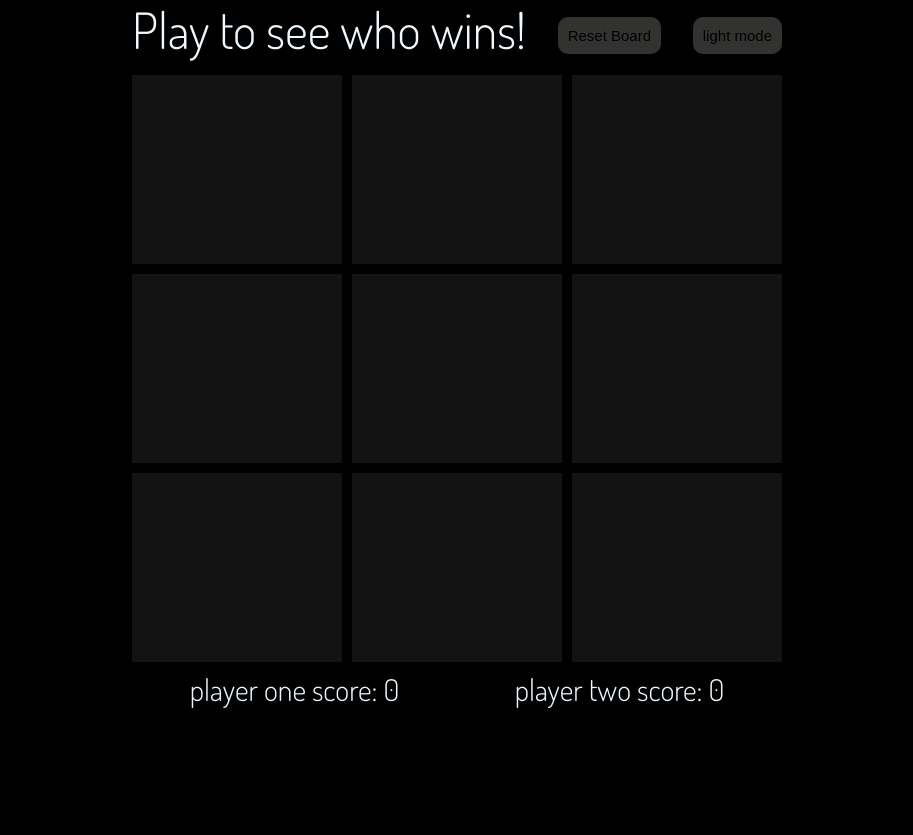
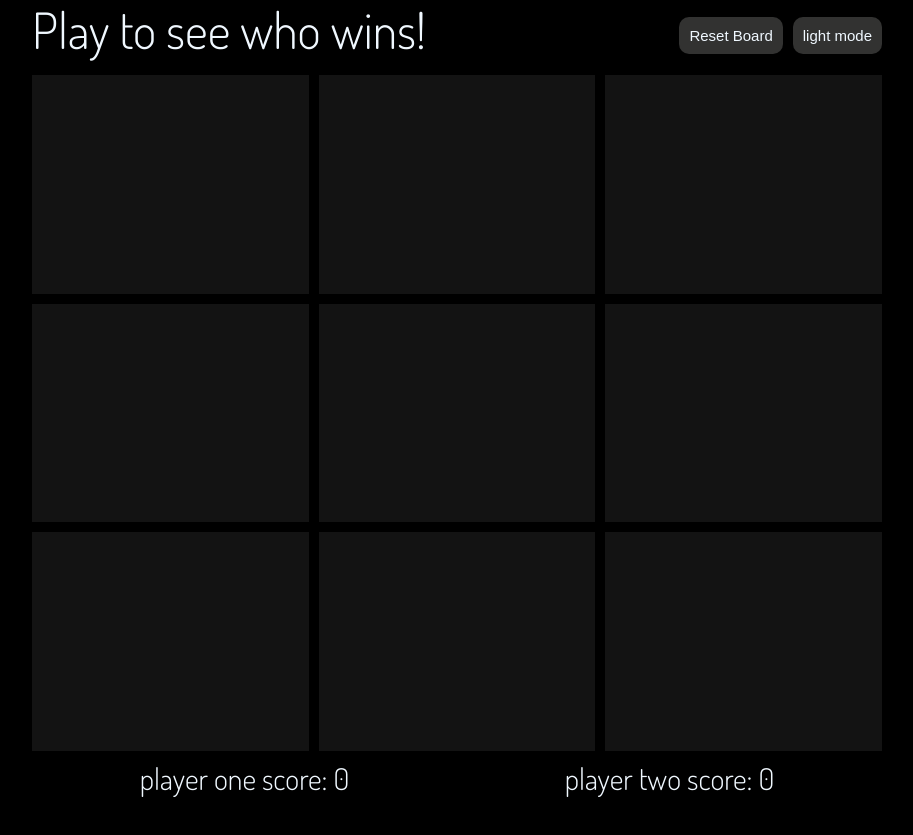
Before and after one commit to oldbettie/tictactoe, a plain HTML site: page index.html in a window 1280 px wide. Shown: the whole page, without its empty margins (183-1096 px from the left). Before the commit the page ends 800 px from the top, so only its background shows below. Drawn offline with Linux system fonts and the light colour scheme.

Commit message:
final theme button

```diff
--- a/index.html
+++ b/index.html
@@ -15,8 +15,10 @@
 		<div class="grid-container">
 			<div class="top-grid">
 				<div class="score">Play to see who wins!</div>
-				<button class="reset">Reset Board</button>
-				<button class="toggle">light mode</button>
+				<div class="button-container">
+					<button class="reset">Reset Board</button>
+					<button class="toggle">light mode</button>
+				</div>
 			</div>
 			<div class="game-board">
 				<div id="0-0" class="gamesq"></div>
--- a/styles.css
+++ b/styles.css
@@ -13,15 +13,23 @@ body {
 	justify-content: space-between;
 	align-items: center;
 }
+.button-container {
+	display: flex;
+	margin 5px 5px;
+
+}
 button {
 	margin-top: 10px;
 	margin-left: -40px;
 	font-size: 15px;
 	background-color: rgb(50, 50, 49);
+	color: aliceblue;
 	padding: 10px 10px;
+	margin-left: 10px;
 	border-radius: 10px;
 	border-style: none;
 }
+
 button:hover {
 	transition: 1s;
 	border-radius: 30px;
@@ -29,8 +37,8 @@ button:hover {
 	cursor: pointer;
 }
 .grid-container {
-	max-width: 650px;
-	max-height: 750px;
+	max-width: 850px;
+	max-height: 850px;
 	margin: 0 auto;
 	display: grid;
 	grid-template-rows: 1fr 8fr 1fr;
@@ -84,6 +92,7 @@ button:hover {
 }
 .lightmode-buttons {
 	background-color: rgb(237, 237, 230);
+	color: black;
 }
 .lightmode-buttons:hover {
 	background-color: rgb(228, 207, 207);
```
